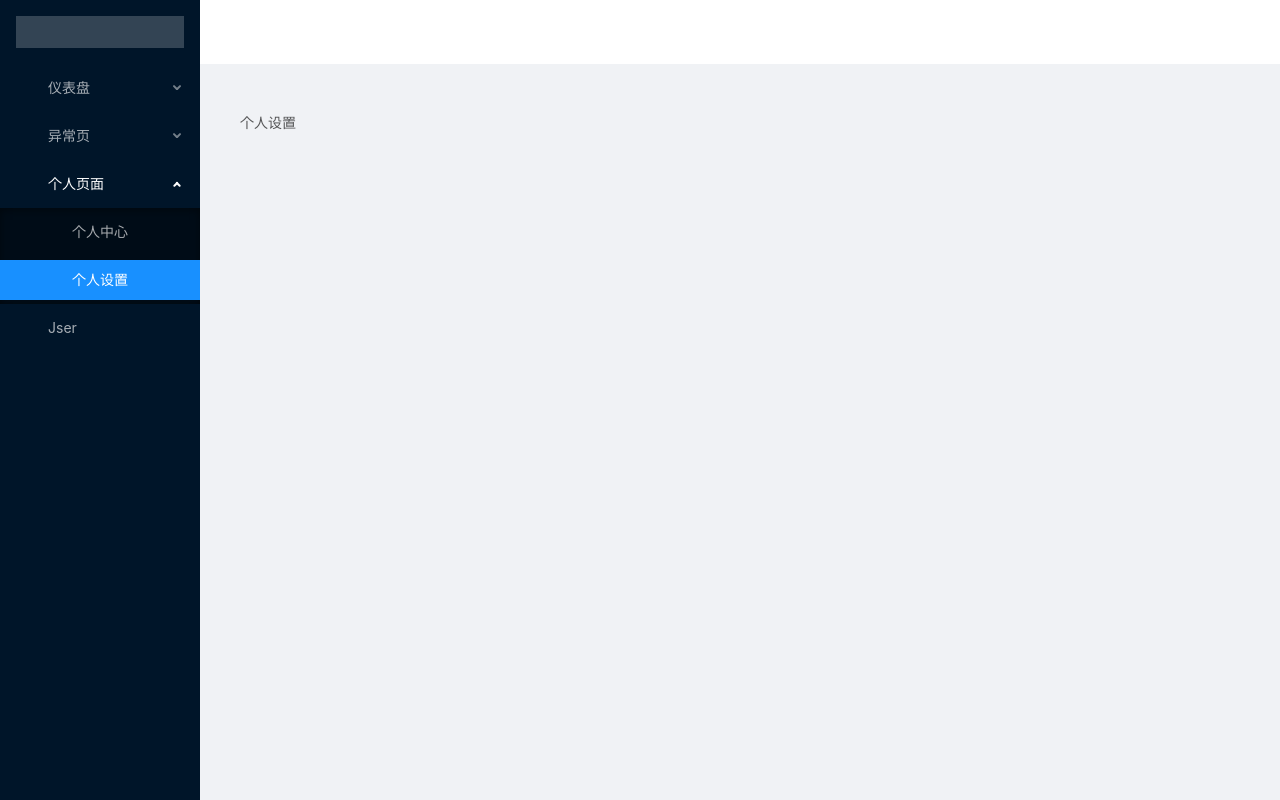
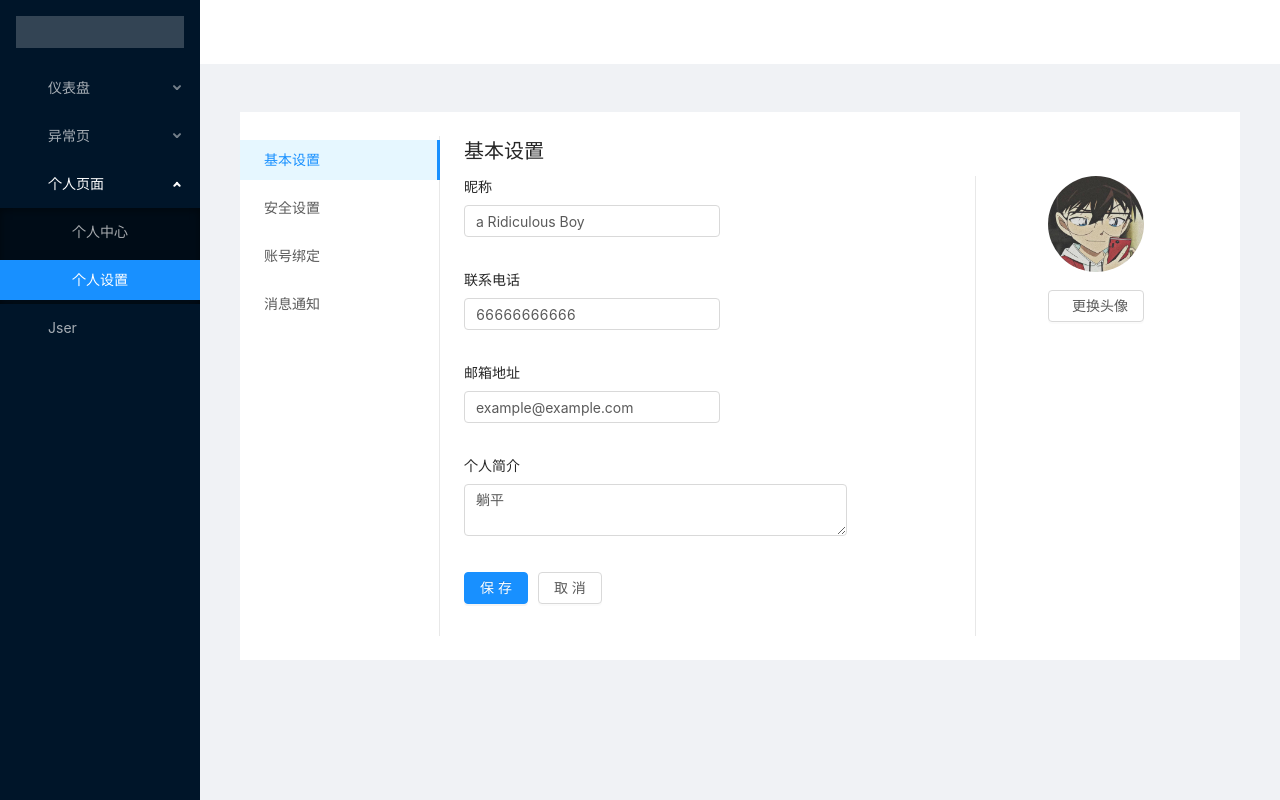
Before and after one commit to aRidiculousBoy/coderwyh-pro, a Vue app: page /profile/settings in a window 1280 px wide. Built offline with nearby package versions, Linux system fonts and the light colour scheme.

Commit message:
[update]个人设置页面开发完成

```diff
--- a/src/views/profile/center/index.vue
+++ b/src/views/profile/center/index.vue
@@ -72,16 +72,14 @@
 </template>
 
 <script>
-import ArticleItem from './components/articleitem'
-import ProjectItem from './components/projectitem'
+import ArticleItem from './components/articleItem'
+import ProjectItem from './components/projectItem'
 
 import kenanAvatar from '@/assets/images/kenan.jpg'
 
 import lodashCover from '@/assets/images/lodash.png'
 import webpackCover from '@/assets/images/webpack.png'
 import gitCover from '@/assets/images/git.png'
-
-
 
 export default {
   name: 'Center',
--- /dev/null
+++ b/src/views/profile/settings/components/accountBindings/components/bindingItem/index.vue
@@ -0,0 +1,63 @@
+<template>
+  <div class="binding-item">
+    <a-avatar shape="square" :size="48" icon="user" />
+    <a-divider type="vertical" dashed></a-divider>
+    <div class="information">
+      <div class="app-state">
+        <div class="app-name">{{ app }}</div>
+        <div class="binding-state">
+          {{ `当前${bindingState ? '已' : '未'}绑定${app}账号` }}
+        </div>
+      </div>
+      <a class="action">绑定</a>
+    </div>
+  </div>
+</template>
+
+<script>
+export default {
+  name: 'BindingItem',
+  props: {
+    app: {
+      required: true,
+      type: String
+    },
+    bindingState: {
+      required: true,
+      type: Boolean
+    }
+  }
+}
+</script>
+
+<style scoped lang="less">
+.binding-item {
+  display: flex;
+  width: 100%;
+  align-items: center;
+}
+.information {
+  display: flex;
+  justify-content: space-between;
+  flex: 1;
+  align-items: center;
+  padding: 16px 0;
+  .app-name {
+    &:hover {
+      color: #1890ff;
+      cursor: pointer;
+    }
+  }
+  .binding-state {
+    margin-top: 8px;
+  }
+  .app-state {
+    display: flex;
+    flex-direction: column;
+    .desc {
+      color: rgba(0, 0, 0, 0.45);
+      margin-top: 8px;
+    }
+  }
+}
+</style>
--- /dev/null
+++ b/src/views/profile/settings/components/accountBindings/index.vue
@@ -0,0 +1,48 @@
+<template>
+  <div class="account-bindings">
+    <div class="title">账号绑定</div>
+    <binding-item v-for="item in bindingItems" :key="item.app" v-bind="item"></binding-item>
+  </div>
+</template>
+
+<script>
+import bindingItem from './components/bindingItem'
+export default {
+  name: 'AccountSetting',
+  data() {
+    const bindingItems = [
+      {
+        app: '淘宝',
+        bindingState: false
+      },
+      {
+        app: '支付宝',
+        bindingState: true
+      },
+      {
+        app: '钉钉',
+        bindingState: true
+      },
+      {
+        app: '微信',
+        bindingState: false
+      }
+    ]
+    return {
+      bindingItems
+    }
+  },
+  components: {
+    bindingItem
+  }
+}
+</script>
+
+<style scoped lang="less">
+.title {
+  font-size: 20px;
+}
+.binding-item:not(:last-child) {
+  border-bottom: 1px solid #e8e8e8;
+}
+</style>
--- /dev/null
+++ b/src/views/profile/settings/components/defaultSettings/index.vue
@@ -0,0 +1,115 @@
+<template>
+  <div class="default-settings">
+    <h3 class="title">基本设置</h3>
+    <div class="content">
+      <div class="form-content">
+        <a-form-model
+          :model="formData"
+          layout="vertical"
+          :label-col="{ span: 0 }"
+          :wrapper-col="{ span: 24 }"
+        >
+          <a-form-model-item
+            v-for="formItem in formItems"
+            :label="formItem.label"
+            :key="formItem.bindingProp"
+            :wrapper-col="formItem.wrapperCol"
+          >
+            <a-input
+              v-if="formItem.type === 'input'"
+              v-model="formData[formItem.bindingProp]"
+            />
+            <a-textarea
+              v-else-if="formItem.type === 'textarea'"
+              v-model="formData[formItem.bindingProp]"
+              :key="formItem.bindingProp"
+            />
+          </a-form-model-item>
+          <a-form-model-item :wrapper-col="{ span: 14 }">
+            <a-button type="primary">保存</a-button>
+            <a-button style="margin-left: 10px">取消</a-button>
+          </a-form-model-item>
+        </a-form-model>
+      </div>
+      <div class="upload-content">
+        <a-avatar :src="kenan" :size="96" />
+        <div style="margin-top: 18px">
+          <a-button icon="cloud-upload">更换头像</a-button>
+        </div>
+      </div>
+    </div>
+  </div>
+</template>
+
+<script>
+import kenan from '@assets/images/kenan.jpg'
+
+export default {
+  name: 'DefaultSetting',
+  data() {
+    const formData = {
+      name: 'a Ridiculous Boy',
+      tel: '66666666666',
+      email: 'example@example.com',
+      intro: '躺平'
+    }
+    const formItems = [
+      {
+        label: '昵称',
+        type: 'input',
+        bindingProp: 'name',
+        wrapperCol: {
+          span: 12
+        }
+      },
+      {
+        label: '联系电话',
+        type: 'input',
+        bindingProp: 'tel',
+        wrapperCol: {
+          span: 12
+        }
+      },
+      {
+        label: '邮箱地址',
+        type: 'input',
+        bindingProp: 'email',
+        wrapperCol: {
+          span: 12
+        }
+      },
+      {
+        label: '个人简介',
+        type: 'textarea',
+        bindingProp: 'intro',
+        wrapperCol: {
+          span: 18
+        }
+      }
+    ]
+    return {
+      formData,
+      formItems,
+      kenan
+    }
+  }
+}
+</script>
+
+<style scoped lang="less">
+.title {
+  font-size: 20px;
+}
+
+.content {
+  display: flex;
+  .form-content {
+    flex: 1;
+  }
+  .upload-content {
+    text-align: center;
+    padding: 0 72px;
+    border-left: 1px solid #e8e8e8;
+  }
+}
+</style>
--- /dev/null
+++ b/src/views/profile/settings/components/notification/index.vue
@@ -0,0 +1,15 @@
+<template>
+  <div class="notification"><a-empty :image="simpleImage" /></div>
+</template>
+
+<script>
+import { Empty } from 'ant-design-vue'
+export default {
+  name: 'Notification',
+  beforeCreate() {
+    this.simpleImage = Empty.PRESENTED_IMAGE_SIMPLE
+  }
+}
+</script>
+
+<style scoped lang="less"></style>
--- /dev/null
+++ b/src/views/profile/settings/components/secureSettings/components/safetyItem/index.vue
@@ -0,0 +1,50 @@
+<template>
+  <div class="safety-item">
+    <div class="item">
+      <div class="title">{{ title }}</div>
+      <div class="desc">{{ desc }}</div>
+    </div>
+    <div class="action">
+      <a>修改</a>
+    </div>
+  </div>
+</template>
+
+<script>
+export default {
+  name: 'SafetyItem',
+  props: {
+    title: {
+      type: String,
+      required: true
+    },
+    desc: {
+      type: String,
+      required: true
+    }
+  }
+}
+</script>
+
+<style scoped lang="less">
+.safety-item {
+  display: flex;
+  justify-content: space-between;
+  align-items: center;
+  padding: 16px 0;
+  .item {
+    display: flex;
+    flex-direction: column;
+    .title {
+        &:hover {
+          color: #1890ff;
+          cursor: pointer;
+        }
+    }
+    .desc {
+      color: rgba(0, 0, 0, 0.45);
+      margin-top: 8px;
+    }
+  }
+}
+</style>
--- /dev/null
+++ b/src/views/profile/settings/components/secureSettings/index.vue
@@ -0,0 +1,48 @@
+<template>
+  <div class="secure-settings">
+    <h3 class="title">安全设置</h3>
+    <safety-item v-for="item in safetyList" :key="item.title" v-bind="item"></safety-item>
+  </div>
+</template>
+
+<script>
+import SafetyItem from './components/safetyItem'
+export default {
+  name: 'Secure-Setting',
+  components: {
+    SafetyItem
+  },
+  data() {
+    const safetyList = [
+      {
+        title: '账号密码',
+        desc: '当前密码强度： 强'
+      },
+      {
+        title: '密保手机',
+        desc: '已绑定手机：180****8888'
+      },
+      {
+        title: '密保问题',
+        desc: '未设置密保问题，密保问题可有效保护账户安全'
+      },
+      {
+        title: '备用邮箱',
+        desc: '已绑定邮箱：exam****@example.com'
+      }
+    ]
+    return {
+      safetyList
+    }
+  }
+}
+</script>
+
+<style scoped lang="less">
+.title {
+  font-size: 20px;
+}
+.safety-item:not(:last-child) {
+  border-bottom: 1px solid #e8e8e8;
+}
+</style>
--- a/src/views/profile/settings/index.vue
+++ b/src/views/profile/settings/index.vue
@@ -1,11 +1,57 @@
 <template>
-  <div class="page-settings">个人设置</div>
+  <div class="page-settings">
+    <a-layout style="padding: 24px 0; background: #fff">
+      <a-layout-sider width="200" style="background: #fff">
+        <a-menu
+          mode="inline"
+          :default-selected-keys="['基本设置']"
+          style="height: 100%"
+          v-model="selectedKeys"
+        >
+          <a-menu-item v-for="setting in settings" :key="setting">{{ setting }}</a-menu-item>
+        </a-menu>
+      </a-layout-sider>
+      <a-layout-content :style="{ padding: '0 24px', minHeight: '280px' }">
+        <component :is="currentComponent"></component>
+      </a-layout-content>
+    </a-layout>
+  </div>
 </template>
 
 <script>
+import DefaultSettings from './components/defaultSettings'
+import AccountBindings from './components/accountBindings'
+import SecureSettings from './components/secureSettings'
+import Notification from './components/notification'
+
+const componentsMap = {
+  基本设置: DefaultSettings,
+  安全设置: SecureSettings,
+  账号绑定: AccountBindings,
+  消息通知: Notification
+}
+
 export default {
-  name: 'index'
+  name: 'Profile-Settings',
+  components: {},
+  data() {
+    const settings = ['基本设置', '安全设置', '账号绑定', '消息通知']
+    const selectedKeys = ['基本设置']
+    return {
+      settings,
+      selectedKeys
+    }
+  },
+  computed: {
+    currentComponent() {
+      return componentsMap[this.selectedKeys[0]]
+    }
+  }
 }
 </script>
 
-<style scoped lang="less"></style>
+<style scoped lang="less">
+/deep/.ant-card-body {
+  padding: 16px 0;
+}
+</style>
```
